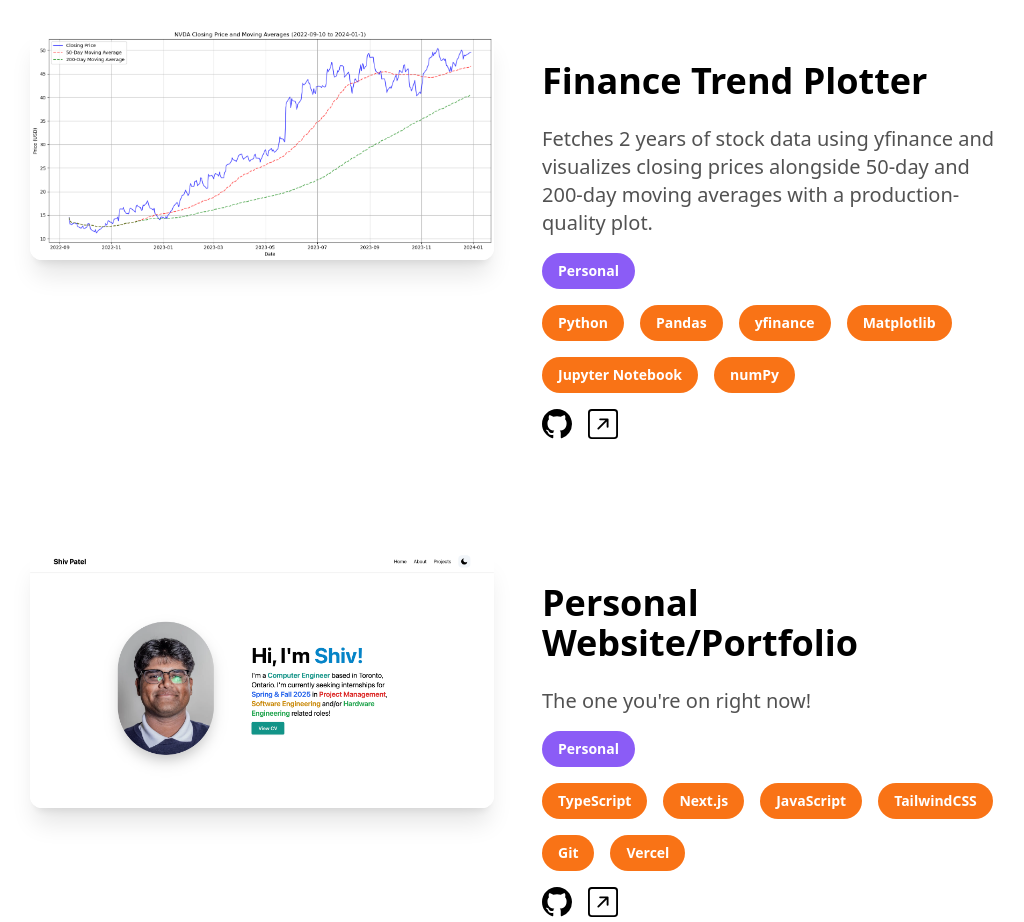
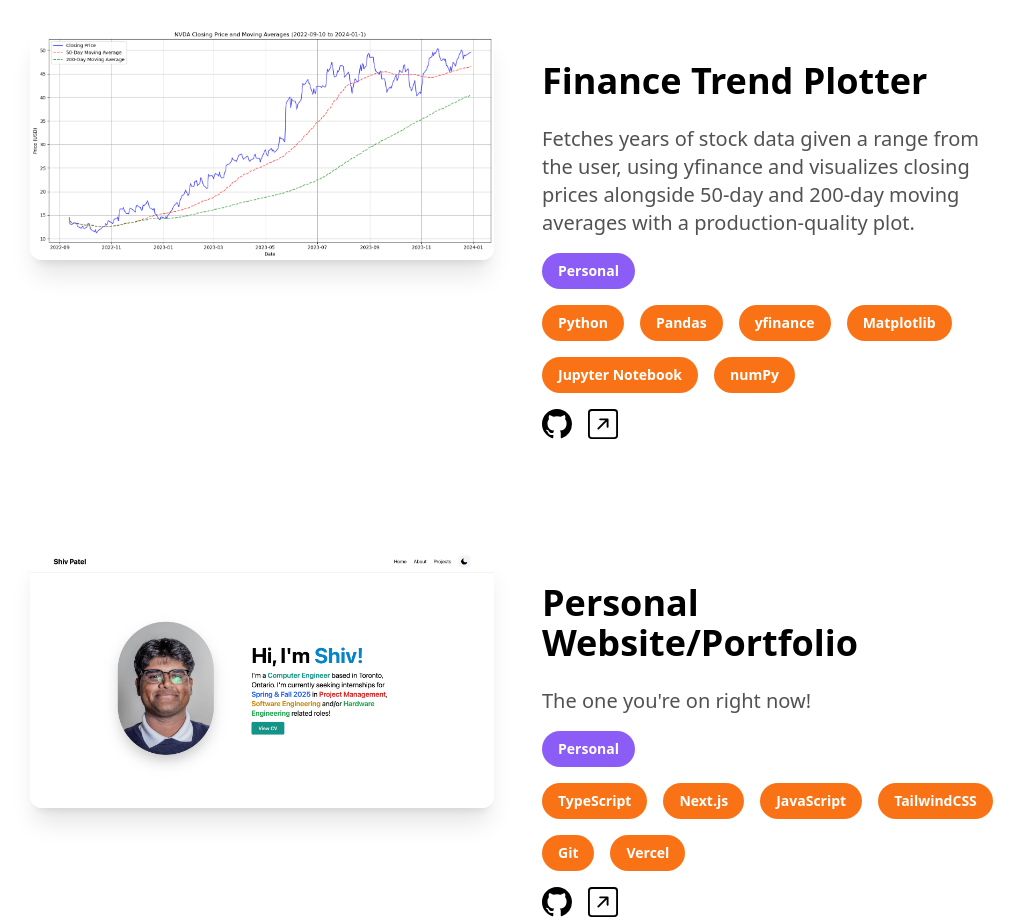
Before and after one commit to Shiv-sp/personalwebsite, a Next.js app: page / in a window 1280 px wide. Shown: the part 2720-3642 px from the top of the page, without its empty margins (122-1146 px from the left). Built offline with nearby package versions, Linux system fonts and the light colour scheme.

Commit message:
Update ProjectsSection.tsx

```diff
--- a/components/ProjectsSection.tsx
+++ b/components/ProjectsSection.tsx
@@ -7,7 +7,7 @@
 const projects = [
   {
     "name": "Finance Trend Plotter",
-    "description": "Fetches 2 years of stock data using yfinance and visualizes closing prices alongside 50-day and 200-day moving averages with a production-quality plot.",
+    "description": "Fetches years of stock data given a range from the user, using yfinance and visualizes closing prices alongside 50-day and 200-day moving averages with a production-quality plot.",
     "tools": ["Python", "Pandas", "yfinance", "Matplotlib", "Jupyter Notebook", "numPy"],
     "type": ["Personal"],
     "image": "/FinanceTrendSample copy.png",
```
